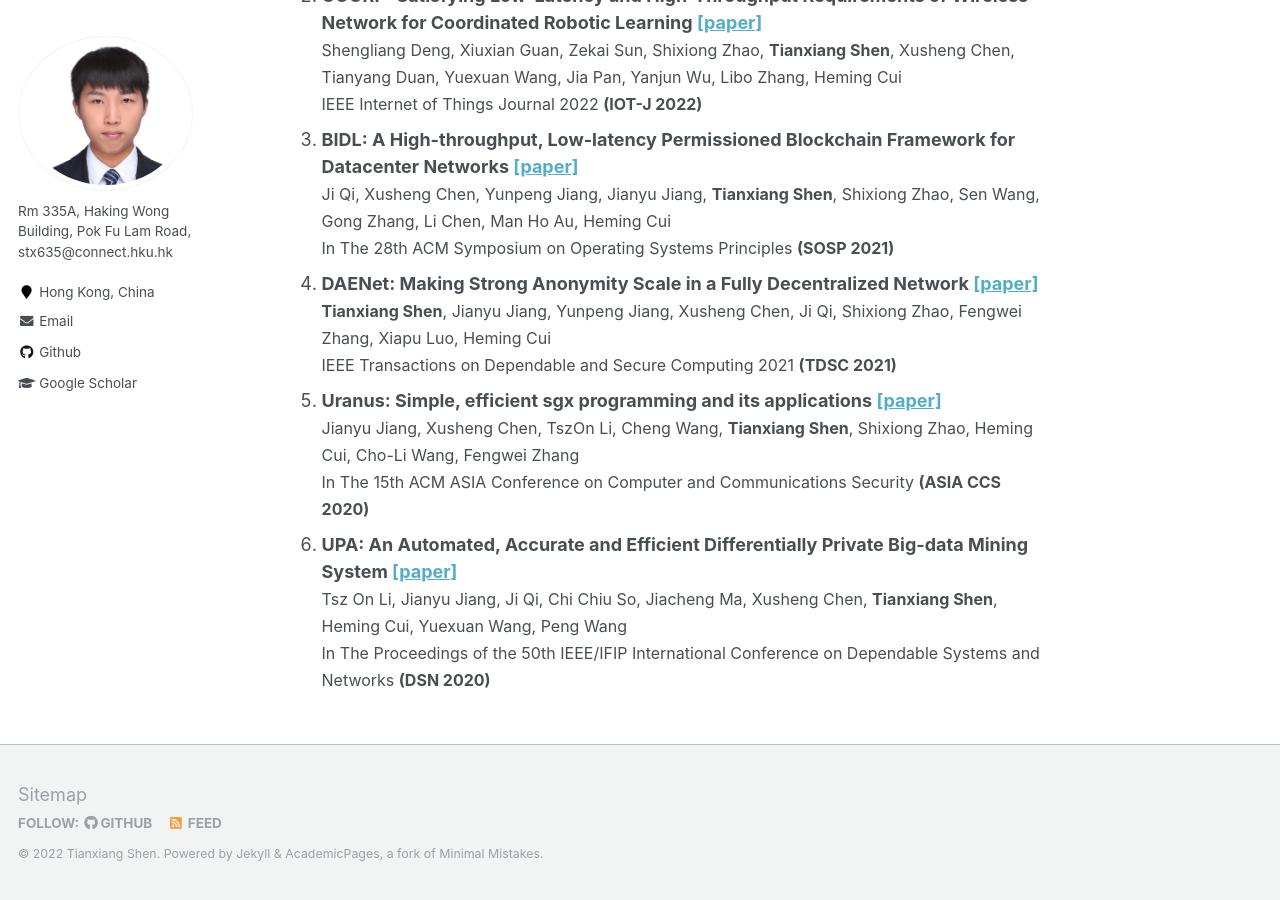
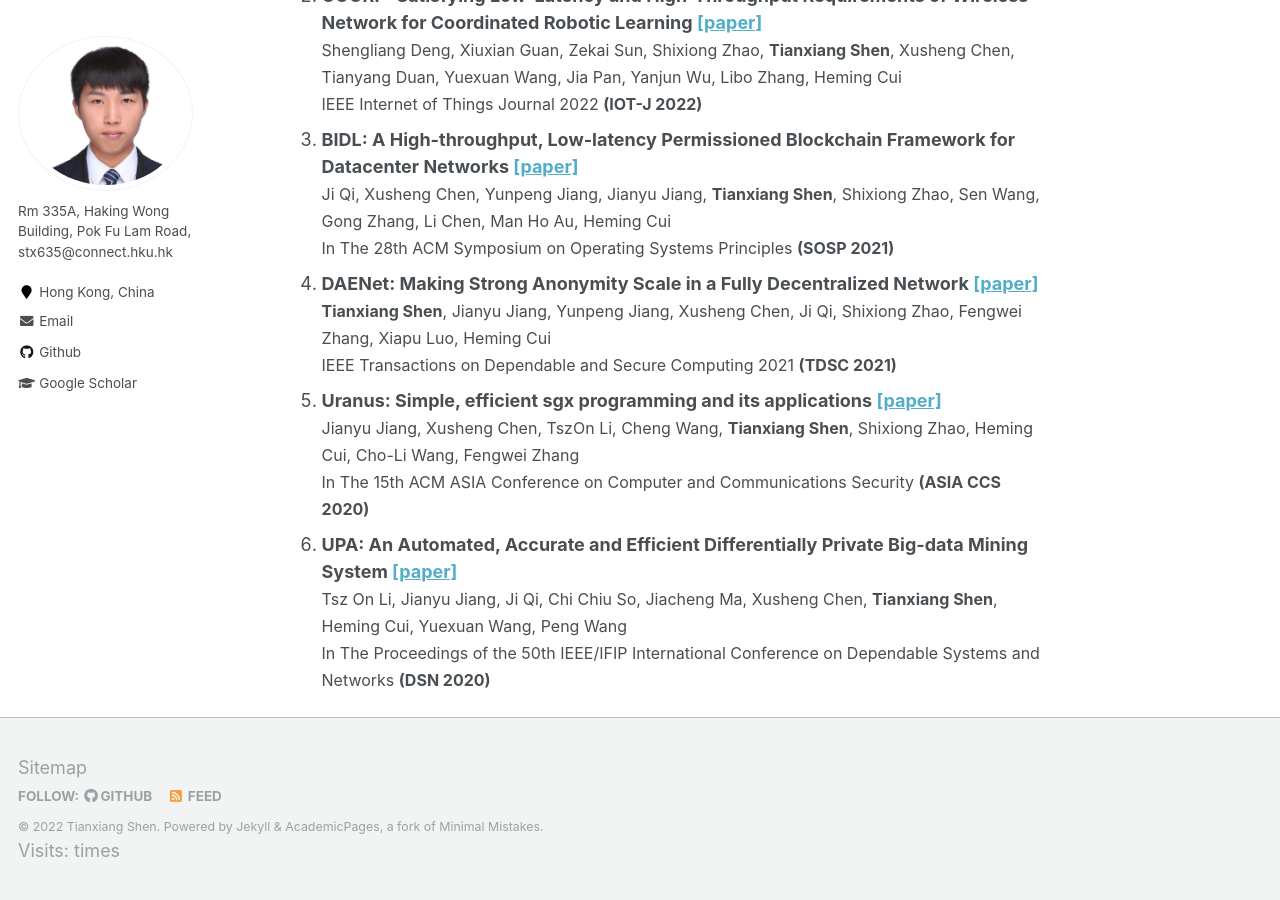
Before and after one commit to tianxiang999/tianxiang999.github.io, a Jekyll site: the page built from _pages/about.md, in a window 1280 px wide and 900 px high, scrolled down 610 px. Built offline with Jekyll 4.4.1, drawn with Linux system fonts in a browser that asks for light colours; comment, search, counter and statistics services are not loaded.

Commit message:
Update footer.html

```diff
--- a/_includes/footer.html
+++ b/_includes/footer.html
@@ -21,4 +21,5 @@
   </ul>
 </div>
 
-<div class="page__footer-copyright">&copy; {{ site.time | date: '%Y' }} {{ site.name | default: site.title }}. {{ site.data.ui-text[site.locale].powered_by | default: "Powered by" }} <a href="http://jekyllrb.com" rel="nofollow">Jekyll</a> &amp; <a href="https://github.com/academicpages/academicpages.github.io">AcademicPages</a>, a fork of <a href="https://mademistakes.com/work/minimal-mistakes-jekyll-theme/" rel="nofollow">Minimal Mistakes</a>.</div>
+<div class="page__footer-copyright">&copy; {{ site.time | date: '%Y' }} {{ site.name | default: site.title }}. {{ site.data.ui-text[site.locale].powered_by | default: "Powered by" }} <a href="http://jekyllrb.com" rel="nofollow">Jekyll</a> &amp; <a href="https://github.com/academicpages/academicpages.github.io">AcademicPages</a>, a fork of <a href="https://mademistakes.com/work/minimal-mistakes-jekyll-theme/" rel="nofollow">Minimal Mistakes</a>.</div><script async src="//dn-lbstatics.qbox.me/busuanzi/2.3/busuanzi.pure.mini.js"></script>
+<span id="busuanzi_container_site_pv">Visits: <span id="busuanzi_value_site_pv"></span>times</span>
```
